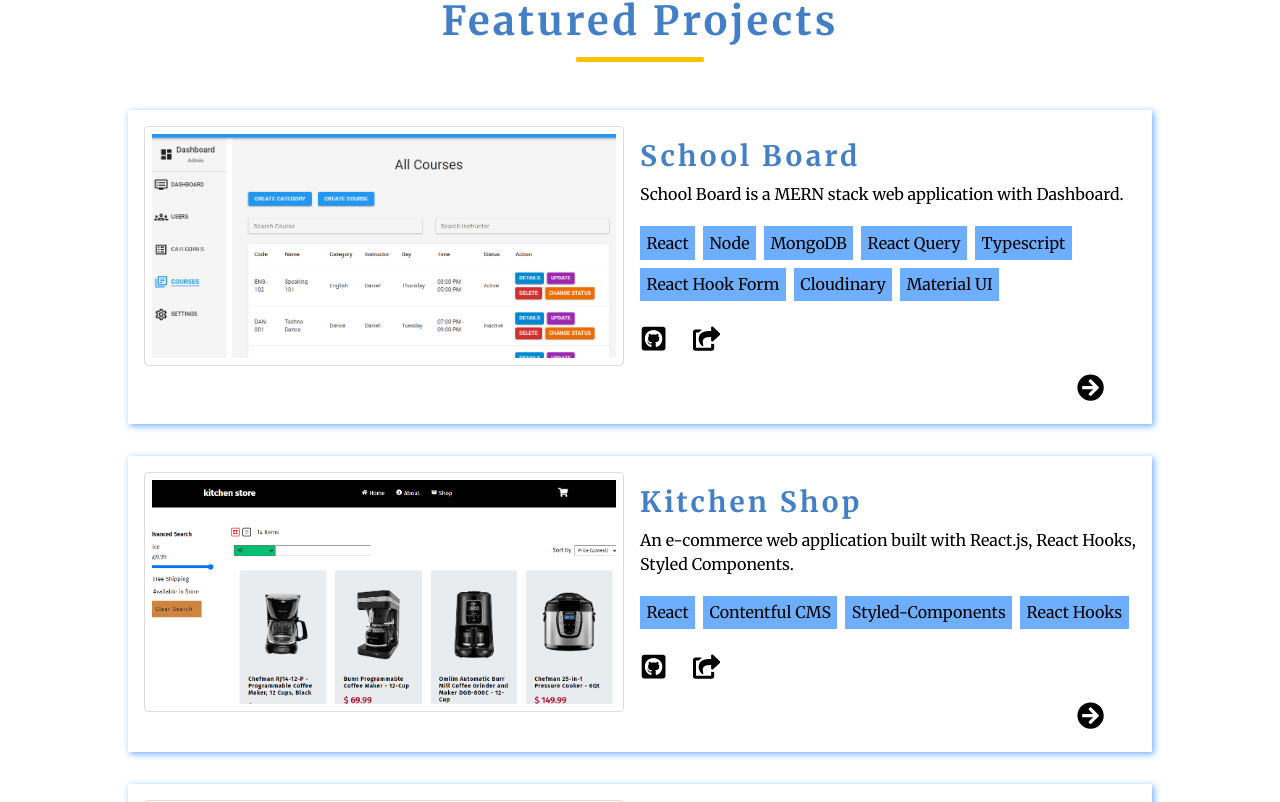
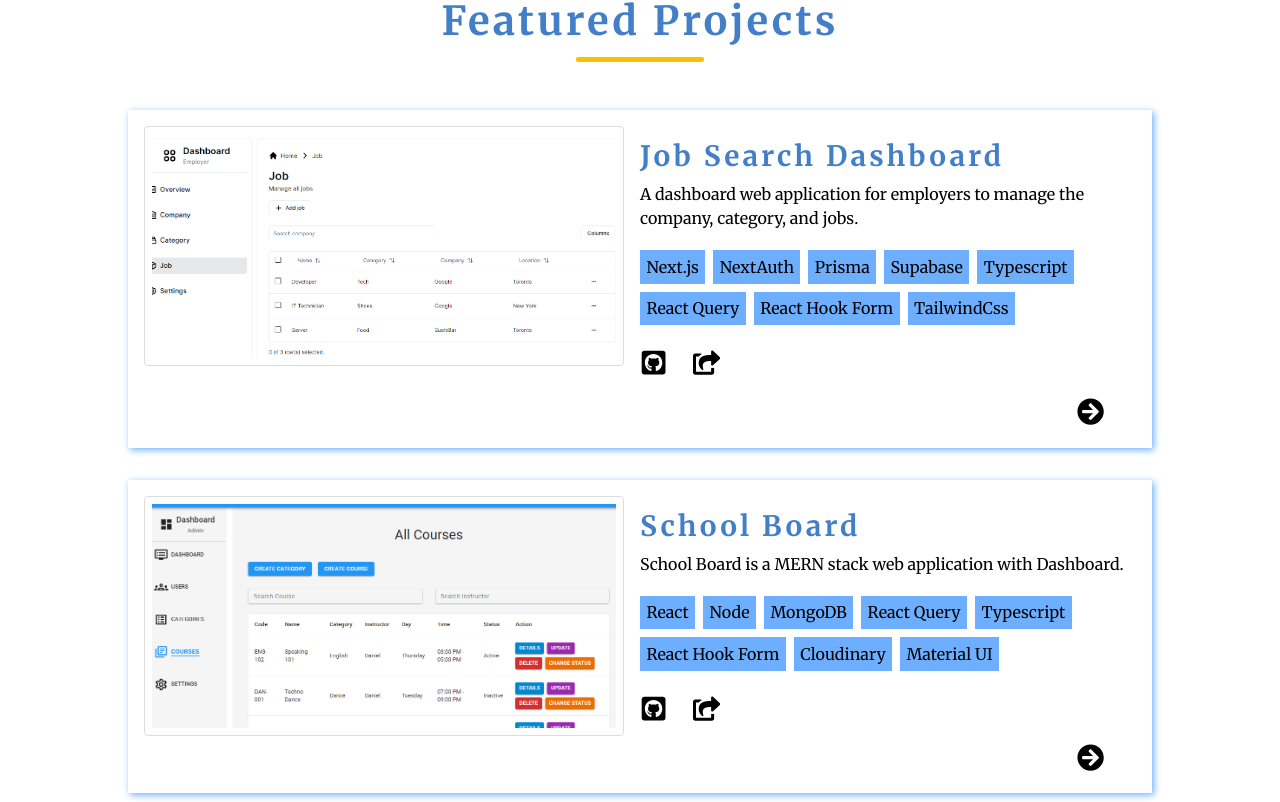
Before and after one commit to daniel-liemng/my_portfolio_next, a Next.js app: page / in a window 1280 px wide. Shown: the part 1398-2200 px from the top of the page. Built offline with nearby package versions, Linux system fonts and the light colour scheme.

Commit message:
add project job search

```diff
--- a/data/project.ts
+++ b/data/project.ts
@@ -1,4 +1,28 @@
 export const projects = [
+  {
+    id: '0',
+    title: 'Job Search Dashboard',
+    slug: 'school-board-dashboard',
+    url: 'https://jobsearch-dashboard.vercel.app',
+    github: 'https://github.com/daniel-liemng/job-search-next-prisma-supabase',
+    image: '/project-9.png',
+    featured: true,
+    stack: [
+      'Next.js',
+      'NextAuth',
+      'Prisma',
+      'Supabase',
+      'Typescript',
+      'React Query',
+      'React Hook Form',
+      'TailwindCss',
+    ],
+    desc: [
+      'A dashboard web application for employers to manage the company, category, and jobs.',
+      'Users can login with email or Google account',
+      'Images are uploaded and stored in Supabase bucket.',
+    ],
+  },
   {
     id: '1',
     title: 'School Board',
```
Also changed, not shown: public/project-9.png (added).
